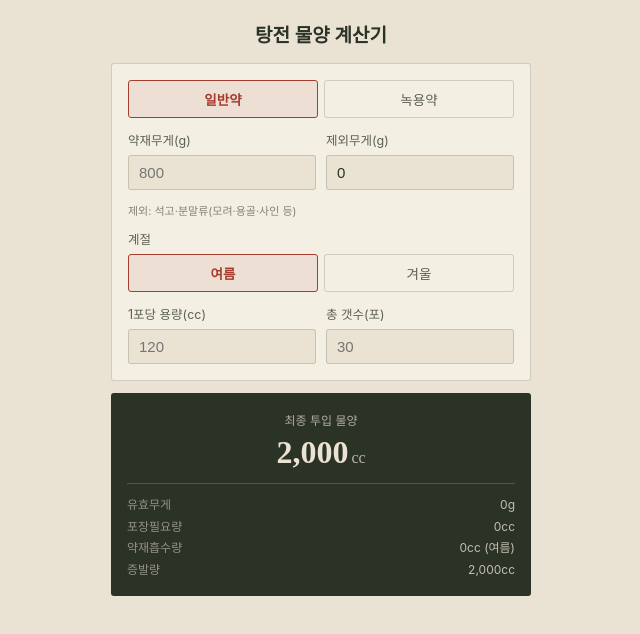
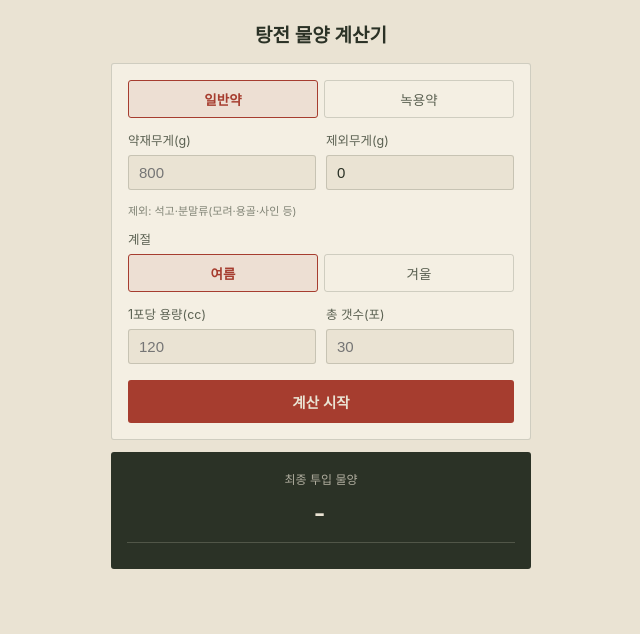
Before and after one commit to irisksc/links, a plain HTML site: page index.html in a window 1280 px wide. Shown: the whole page, without its empty margins (319-959 px from the left). Drawn offline with Linux system fonts and the light colour scheme; a web font is replaced by a local one.

Commit message:
Add files via upload

```diff
--- a/index.html
+++ b/index.html
@@ -127,6 +127,21 @@
   }
   .breakdown .row { display: flex; justify-content: space-between; }
   .breakdown .row .k { color: rgba(234,227,211,0.55); }
+
+  .calc-btn {
+    width: 100%;
+    margin-top: 4px;
+    padding: 11px;
+    border: none;
+    border-radius: 3px;
+    background: var(--stamp);
+    color: var(--paper);
+    font-family: 'Pretendard', sans-serif;
+    font-size: 14.5px;
+    font-weight: 600;
+    cursor: pointer;
+  }
+  .calc-btn:active { opacity: 0.85; }
 </style>
 </head>
 <body>
@@ -172,11 +187,13 @@
         <input type="number" id="packetCount" placeholder="30" min="0">
       </div>
     </div>
+
+    <button class="calc-btn" id="calcBtn">계산 시작</button>
   </section>
 
   <div class="result">
     <div class="label">최종 투입 물양</div>
-    <div class="value"><span id="resultValue">0</span><span class="unit">cc</span></div>
+    <div class="value"><span id="resultValue">-</span><span class="unit" id="resultUnit"></span></div>
     <div class="breakdown" id="breakdown"></div>
   </div>
 
@@ -192,16 +209,13 @@
         group.querySelectorAll('.toggle-btn').forEach(b => b.classList.remove('active'));
         btn.classList.add('active');
         state[stateKey] = btn.dataset.value;
-        calculate();
       });
     });
   }
   setupToggle('herbType', 'herbType');
   setupToggle('season', 'season');
 
-  ['totalWeight', 'excludeWeight', 'perPacket', 'packetCount'].forEach(id => {
-    document.getElementById(id).addEventListener('input', calculate);
-  });
+  document.getElementById('calcBtn').addEventListener('click', calculate);
 
   function calculate() {
     const totalWeight = parseFloat(document.getElementById('totalWeight').value) || 0;
@@ -233,6 +247,7 @@
     const total = packaging + absorption + evap;
 
     document.getElementById('resultValue').textContent = Math.round(total).toLocaleString();
+    document.getElementById('resultUnit').textContent = 'cc';
 
     const lines = [
       ['유효무게', `${effWeight}g`],
@@ -243,8 +258,6 @@
     document.getElementById('breakdown').innerHTML =
       lines.map(([k, v]) => `<div class="row"><span class="k">${k}</span><span>${v}</span></div>`).join('');
   }
-
-  calculate();
 </script>
 
 </body>
```
